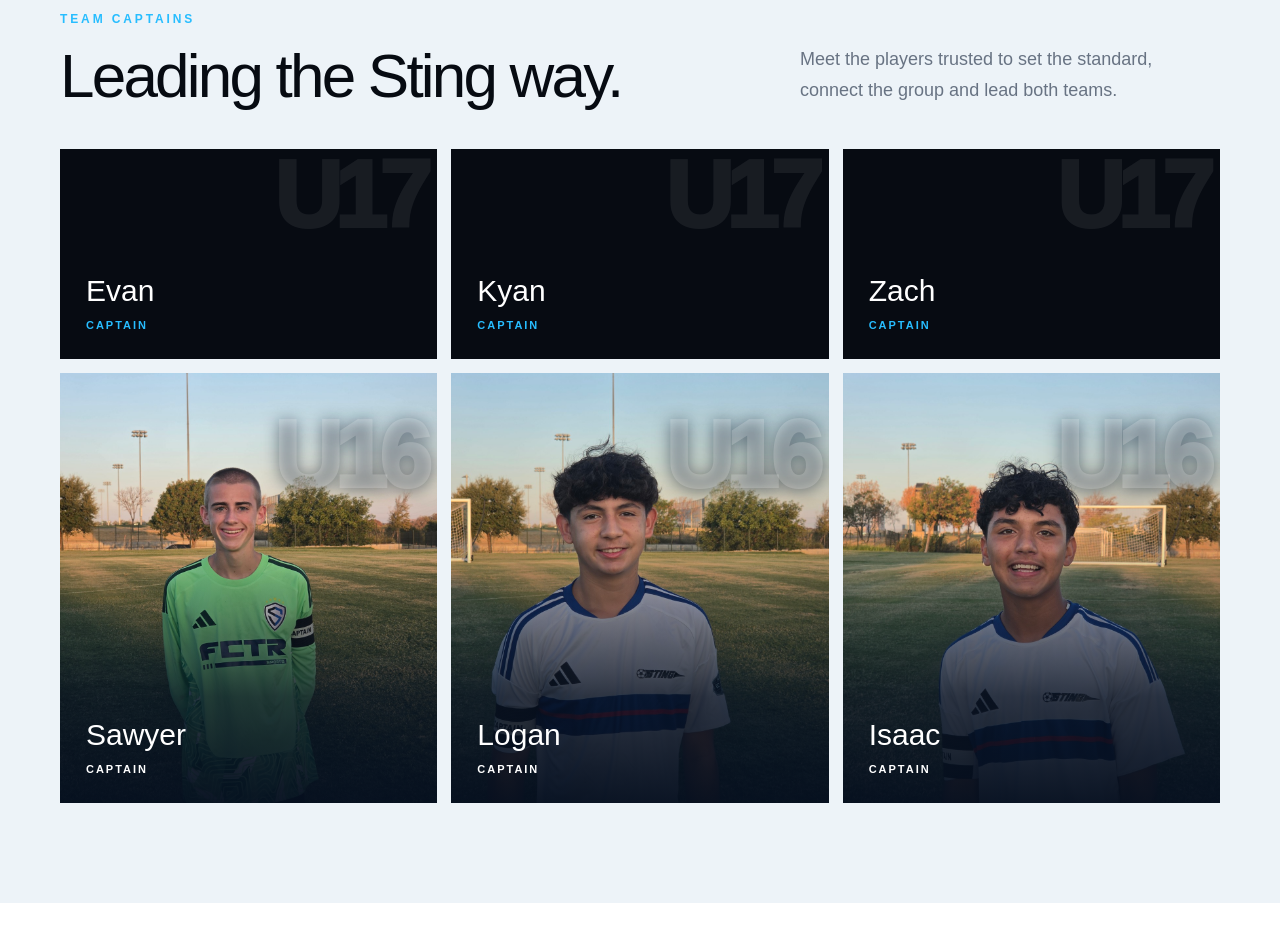
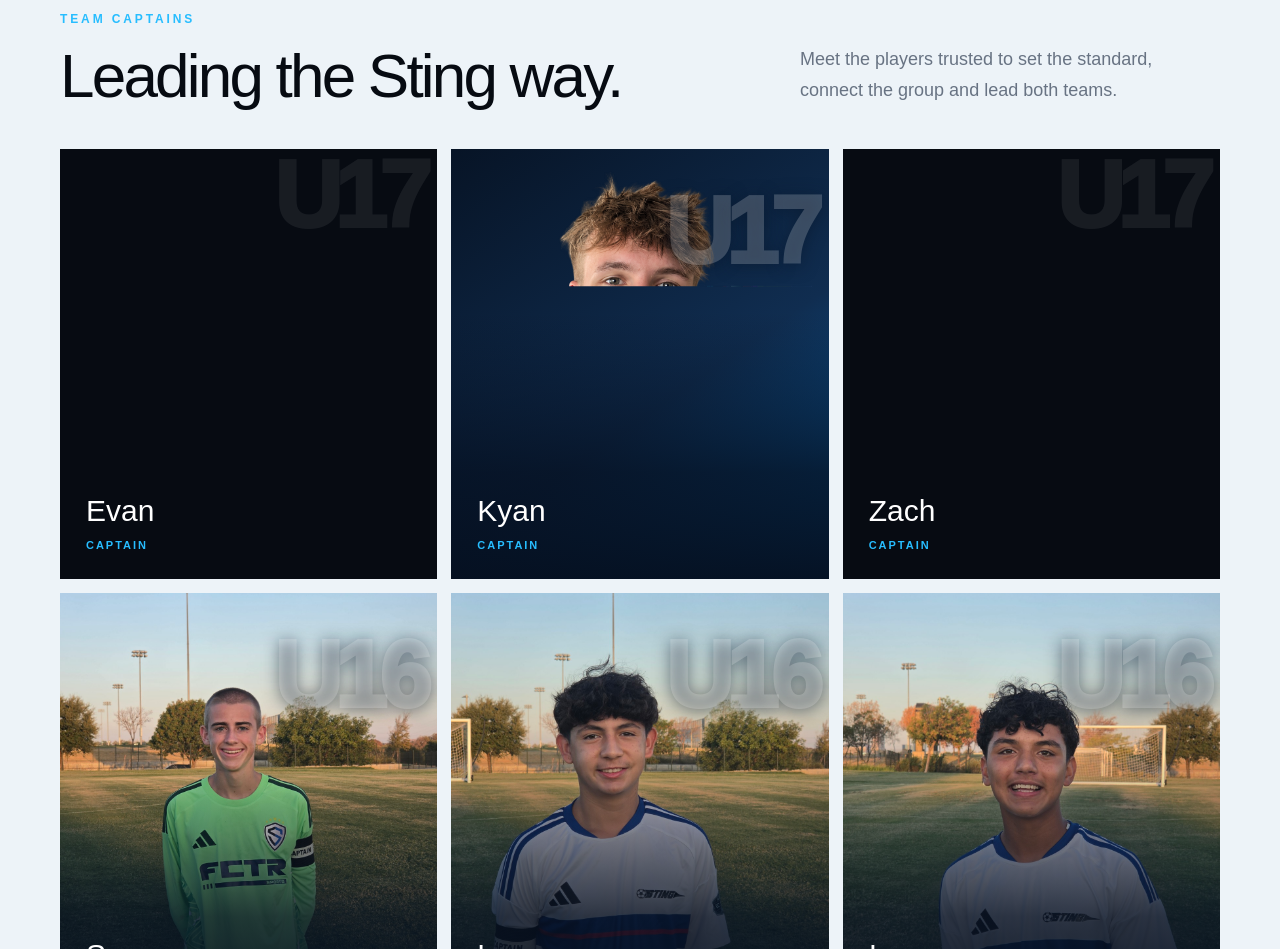
Before and after one commit to mss-hub-powerzone/sting-trophy-club, a Next.js app: page / in a window 1280 px wide. Shown: the part 7180-8129 px from the top of the page. Built offline with nearby package versions, Linux system fonts and the light colour scheme; no server answers.

Commit message:
Add Kyan U17 captain portrait

```diff
--- a/app/globals.css
+++ b/app/globals.css
@@ -104,6 +104,8 @@ nav {
 .captainGrid article.captainPhoto { min-height:430px; isolation:isolate; }
 .captainGrid article.captainPhoto::after { content:""; position:absolute; inset:38% 0 0; z-index:-1; background:linear-gradient(180deg,transparent 0%,rgba(5,15,31,.78) 60%,rgba(5,15,31,.96) 100%); }
 .captainGrid .captainPhoto img { position:absolute; inset:0; width:100%; height:100%; object-fit:cover; object-position:center 24%; z-index:-2; }
+.captainGrid article.kyanPhoto { background:linear-gradient(145deg,#071426 0%,#102d50 58%,#0866b1 100%); }
+.captainGrid .kyanPhoto img { object-fit:contain; object-position:center bottom; padding:18px 0 0; }
 .captainGrid article > span { position:absolute; right:14px; top:-24px; font-size:94px; font-weight:950; letter-spacing:-.08em; color:#ffffff12; }
 .captainGrid article.captainPhoto > span { top:12px; color:#ffffff32; text-shadow:0 2px 16px #07162a80; }
 .captainGrid h3 { font-size:30px; margin:0 0 4px; }
--- a/app/page.tsx
+++ b/app/page.tsx
@@ -292,7 +292,7 @@ export default async function Home() {
           <Title kicker="TEAM CAPTAINS" title="Leading the Sting way." copy="Meet the players trusted to set the standard, connect the group and lead both teams." />
           <div className="captainGrid">
             <article><span>U17</span><h3>Evan</h3><small>CAPTAIN</small></article>
-            <article><span>U17</span><h3>Kyan</h3><small>CAPTAIN</small></article>
+            <article className="captainPhoto kyanPhoto"><img src="/captains/kyan.png" alt="Kyan, U17 Sting captain" /><span>U17</span><h3>Kyan</h3><small>CAPTAIN</small></article>
             <article><span>U17</span><h3>Zach</h3><small>CAPTAIN</small></article>
             <article className="u16 captainPhoto"><img src="/captains/sawyer.jpg" alt="Sawyer, U16 Sting captain" /><span>U16</span><h3>Sawyer</h3><small>CAPTAIN</small></article>
             <article className="u16 captainPhoto"><img src="/captains/logan.jpg" alt="Logan, U16 Sting captain" /><span>U16</span><h3>Logan</h3><small>CAPTAIN</small></article>
```
Also changed, not shown: public/captains/kyan.png (added).
